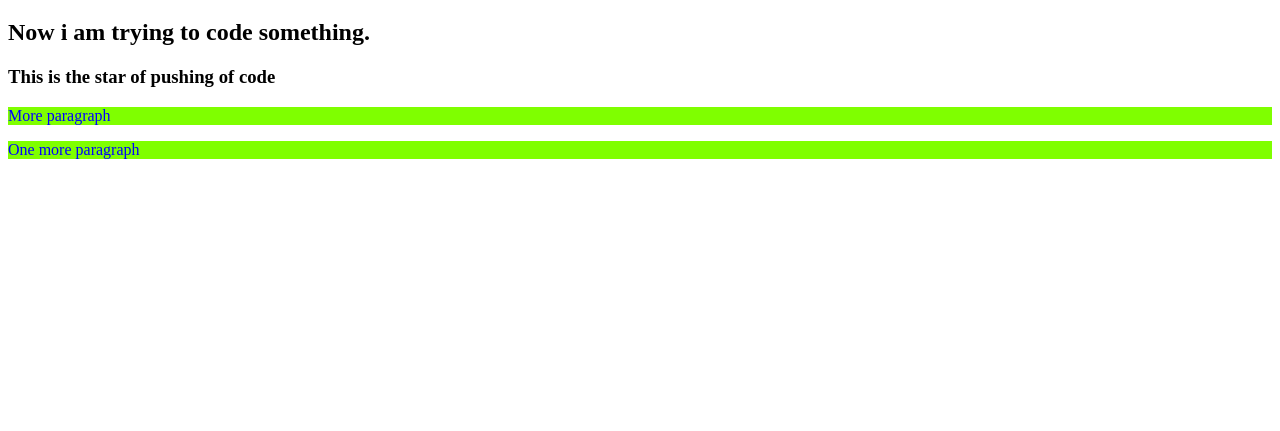
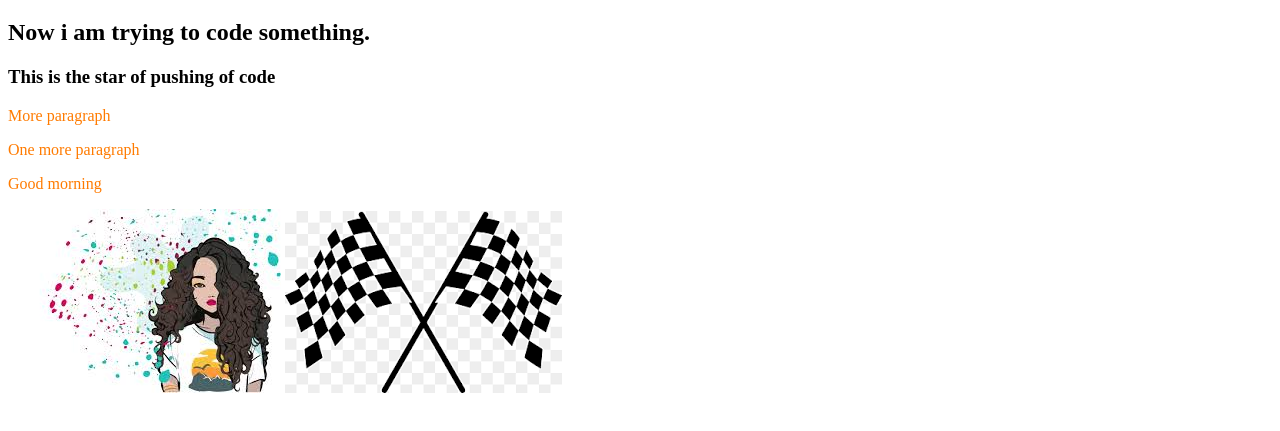
Before and after one commit to jannatnury/my-second-repo, a plain HTML site: page index.html in a window 1280 px wide. Shown: the part 61-492 px from the top of the page. Drawn offline with Linux system fonts and the light colour scheme.

Commit message:
image added

```diff
--- a/index.html
+++ b/index.html
@@ -13,5 +13,8 @@
     <h3>This is the star of pushing of code</h3>
     <p>More paragraph</p>
     <p>One more paragraph</p>
+    <p>Good morning</p>
+    <img src="girl.jpg" alt="">
+    <img src="flag.png" alt="">
 </body>
 </html>
--- a/style.css
+++ b/style.css
@@ -1,5 +1,4 @@
 p{
-    color: blue;
-    background-color:chartreuse;
+    color: rgb(255, 123, 0);
 
 }
```
Also changed, not shown: flag.png (added), girl.jpg (added), penguin.png (added).
